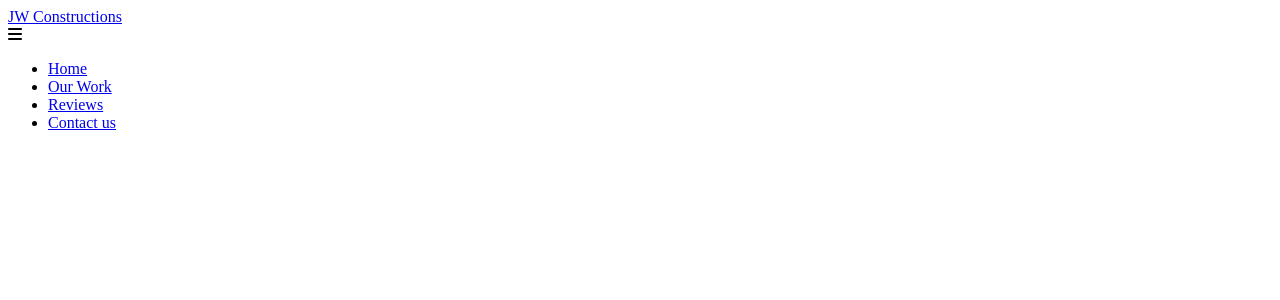
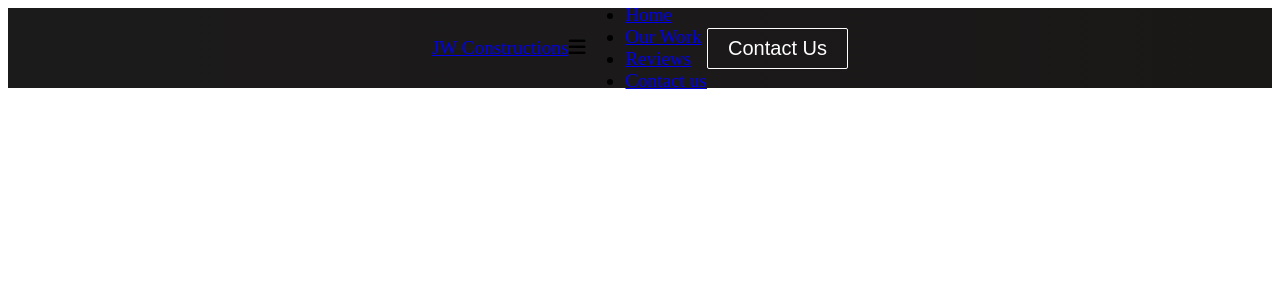
Before and after one commit to LewisMurray00/React-practice-website, a React (Create React App) app: page / in a window 1280 px wide. Shown: the top 300 px of the page. Built offline with nearby package versions, Linux system fonts and the light colour scheme.

Commit message:
Styled the navbar and navbar-container

```diff
--- a/src/Components/Navbar/Navbar.css
+++ b/src/Components/Navbar/Navbar.css
@@ -0,0 +1,20 @@
+/* Styling the navbar */
+.navbar{
+    background: linear-gradient(90deg, rgb(28, 27, 27) 0%, rgb(26, 23, 23) 100%);
+    height: 80px;
+    display: flex;
+    justify-content: center;
+    align-items: center;
+    font-size: 1.2rem;
+    position: sticky;
+    top: 0;
+    z-index: 999;
+}
+
+.navbar-container{
+    display: flex;
+    justify-content: center;
+    align-items: center;
+    height: 80px;
+    max-width: 1500px;
+}
--- a/src/Components/Navbar/Navbar.js
+++ b/src/Components/Navbar/Navbar.js
@@ -1,6 +1,7 @@
 import React, {useState} from 'react';
 import { Link } from 'react-router-dom';
 import { Button } from '../Button/Button';
+import './Navbar.css'
 
 function Navbar() {
 
```
